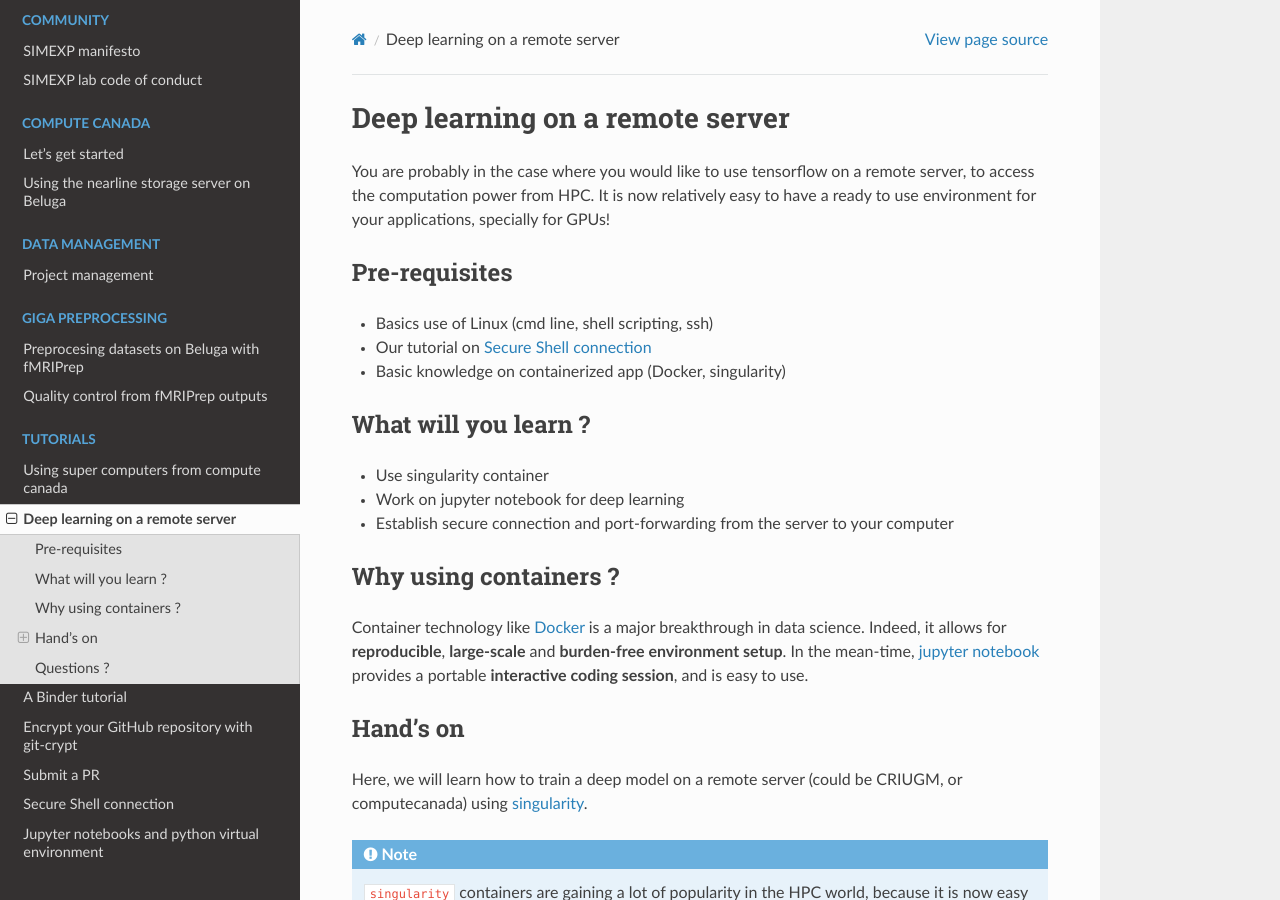
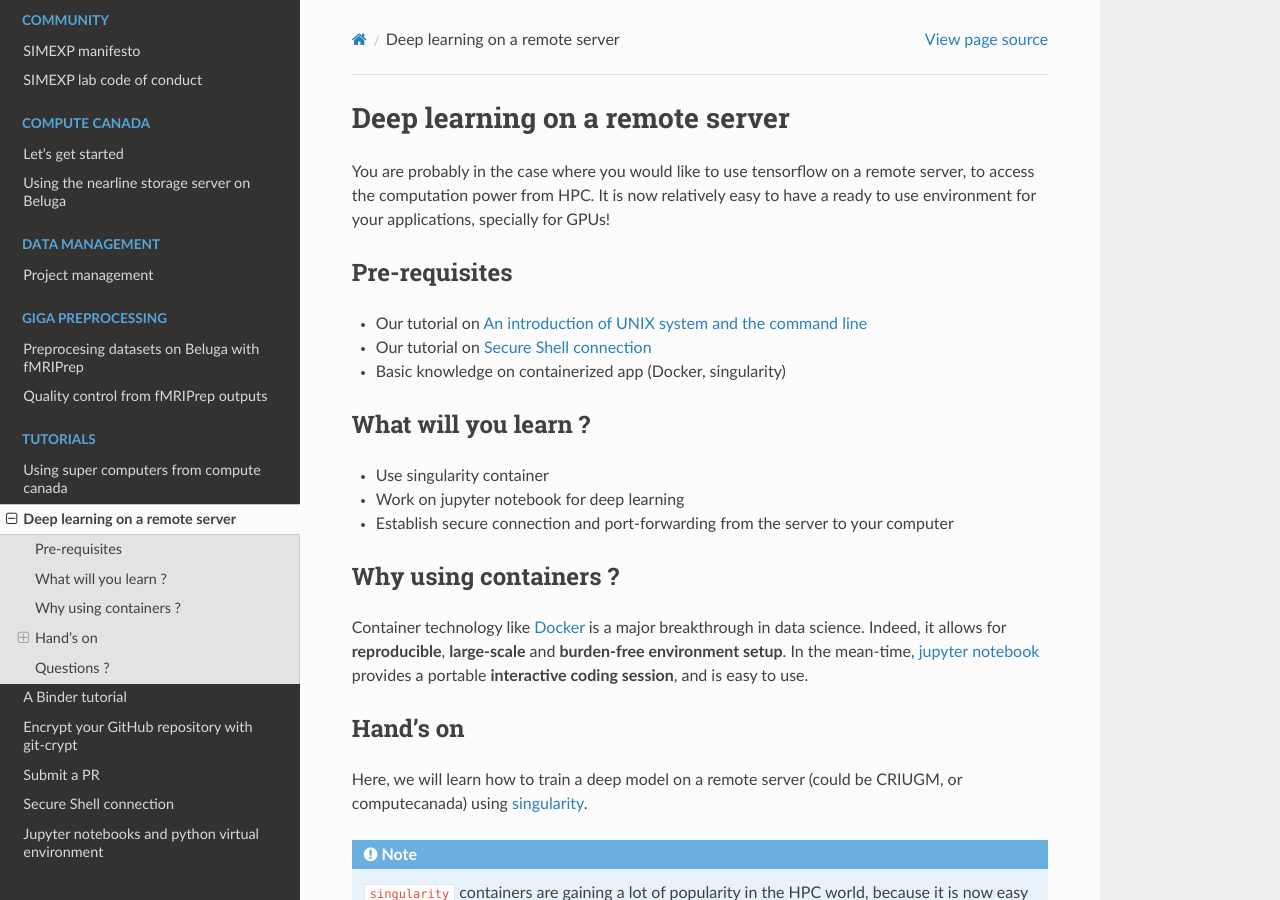
Before and after one commit to SIMEXP/lab-documentation, a Sphinx documentation site: the page built from source/tutorials/server_dl.rst, in a window 1280 px wide and 900 px high. Built offline with Sphinx 7.4.7 and the Read the Docs theme 2.0.0, drawn with Linux system fonts in a browser that asks for light colours.

Commit message:
adding tutorial on unix

```diff
--- a/source/tutorials/hpc.rst
+++ b/source/tutorials/hpc.rst
@@ -8,7 +8,7 @@ Don't hesitate to check the `compute canada website <https://docs.computecanada.
 
 Pre-requisites
 ::::::::::::::
-* Basics use of Linux (cmd line, shell scripting)
+* Our tutorial on :doc:`unix_intro`
 * Our tutorial on :doc:`ssh`
 * Basic knowledge on containerized app (Docker, singularity)
 
--- a/source/tutorials/notebook_venv.rst
+++ b/source/tutorials/notebook_venv.rst
@@ -14,7 +14,7 @@ This tutorial is intended to guide you through the different steps to make your
 
 Pre-requisites
 ::::::::::::::
-* Basics use of Linux (cmd line, shell scripting)
+* Our tutorial on :doc:`unix_intro`
 * Knowledge on python packages (pip)
 
 What will you learn ?
--- a/source/tutorials/server_dl.rst
+++ b/source/tutorials/server_dl.rst
@@ -6,7 +6,7 @@ It is now relatively easy to have a ready to use environment for your applicatio
 
 Pre-requisites
 ::::::::::::::
-* Basics use of Linux (cmd line, shell scripting, ssh)
+* Our tutorial on :doc:`unix_intro`
 * Our tutorial on :doc:`ssh`
 * Basic knowledge on containerized app (Docker, singularity)
 
--- a/source/tutorials/ssh.rst
+++ b/source/tutorials/ssh.rst
@@ -10,7 +10,7 @@ You will not need to install anything since it is already installed by default o
 
 Pre-requisites
 ::::::::::::::
-* Basics use of Linux (cmd line)
+* Our tutorial on :doc:`unix_intro`
 
 What will you learn ?
 :::::::::::::::::::::
```
Also changed, not shown: other parts of source/tutorials/server_dl.rst (+1 -1 lines), source/tutorials/unix_intro.rst (added, +15 -0 lines).
